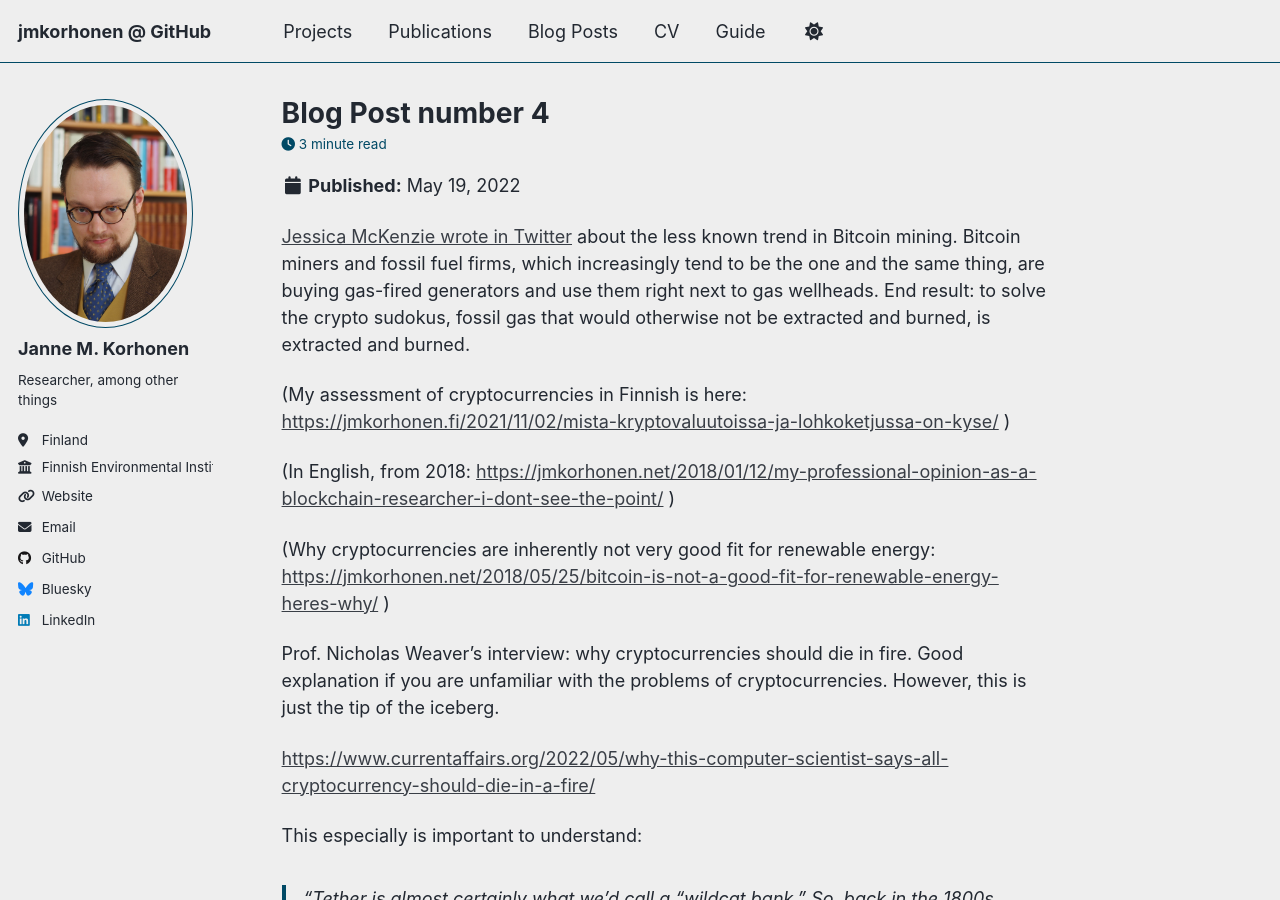
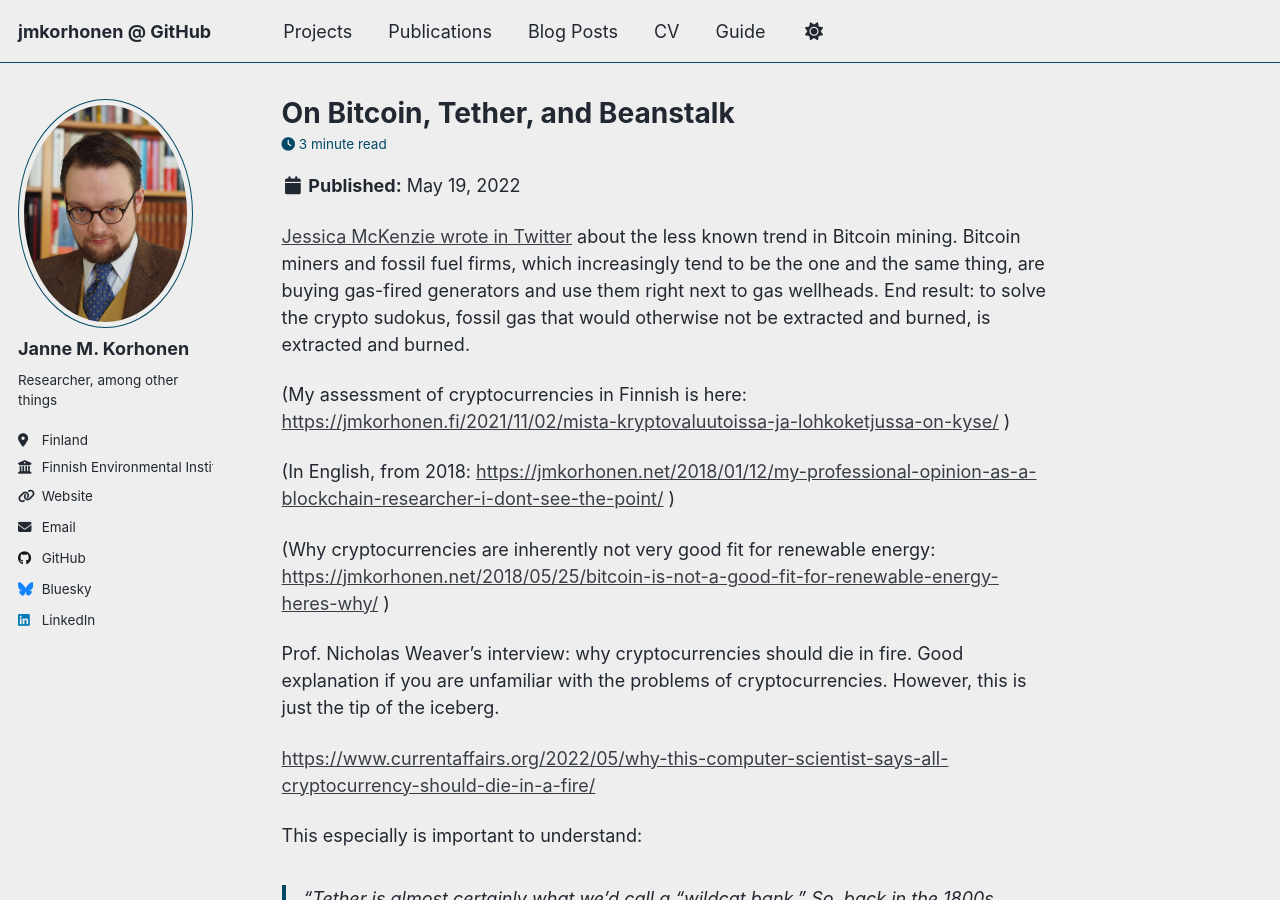
Before and after one commit to jmkorhonen/jmkorhonen.github.io, a Jekyll site: the page built from _posts/2022/2022-05-19-bitcoin-tether-beanstalk.md, in a window 1280 px wide and 900 px high. Built offline with Jekyll 4.4.1, drawn with Linux system fonts in a browser that asks for light colours; a script that is not in the unit is left out.

Commit message:
Update title of the blog post

```diff
--- a/_posts/2022/2022-05-19-bitcoin-tether-beanstalk.md
+++ b/_posts/2022/2022-05-19-bitcoin-tether-beanstalk.md
@@ -1,5 +1,5 @@
 ---
-title: 'Blog Post number 4'
+title: 'On Bitcoin, Tether, and Beanstalk'
 date: 2022-05-19
 permalink: /posts/2022/2022-05-19-bitcoin-tether-beanstalk/
 tags:
```
